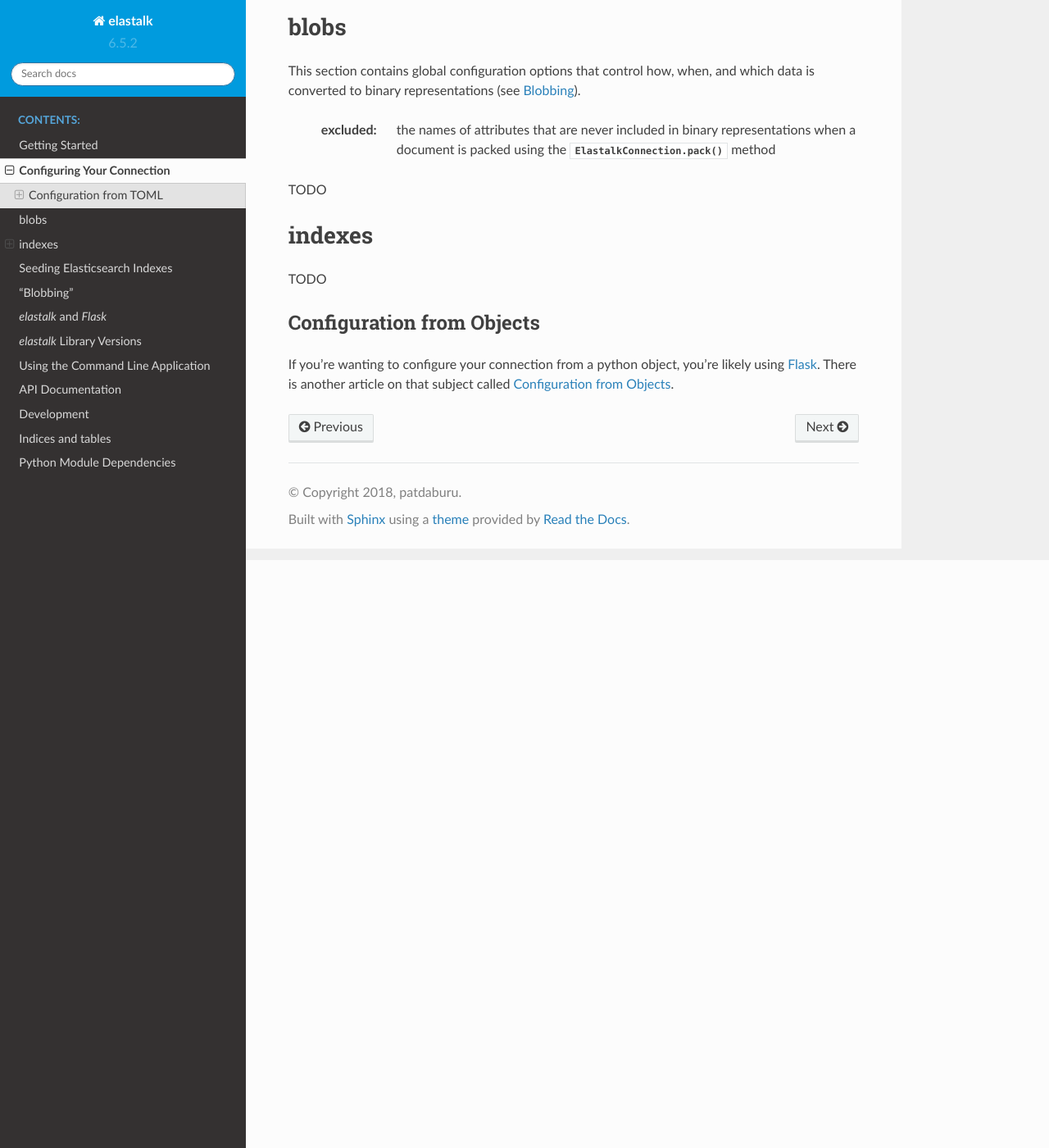
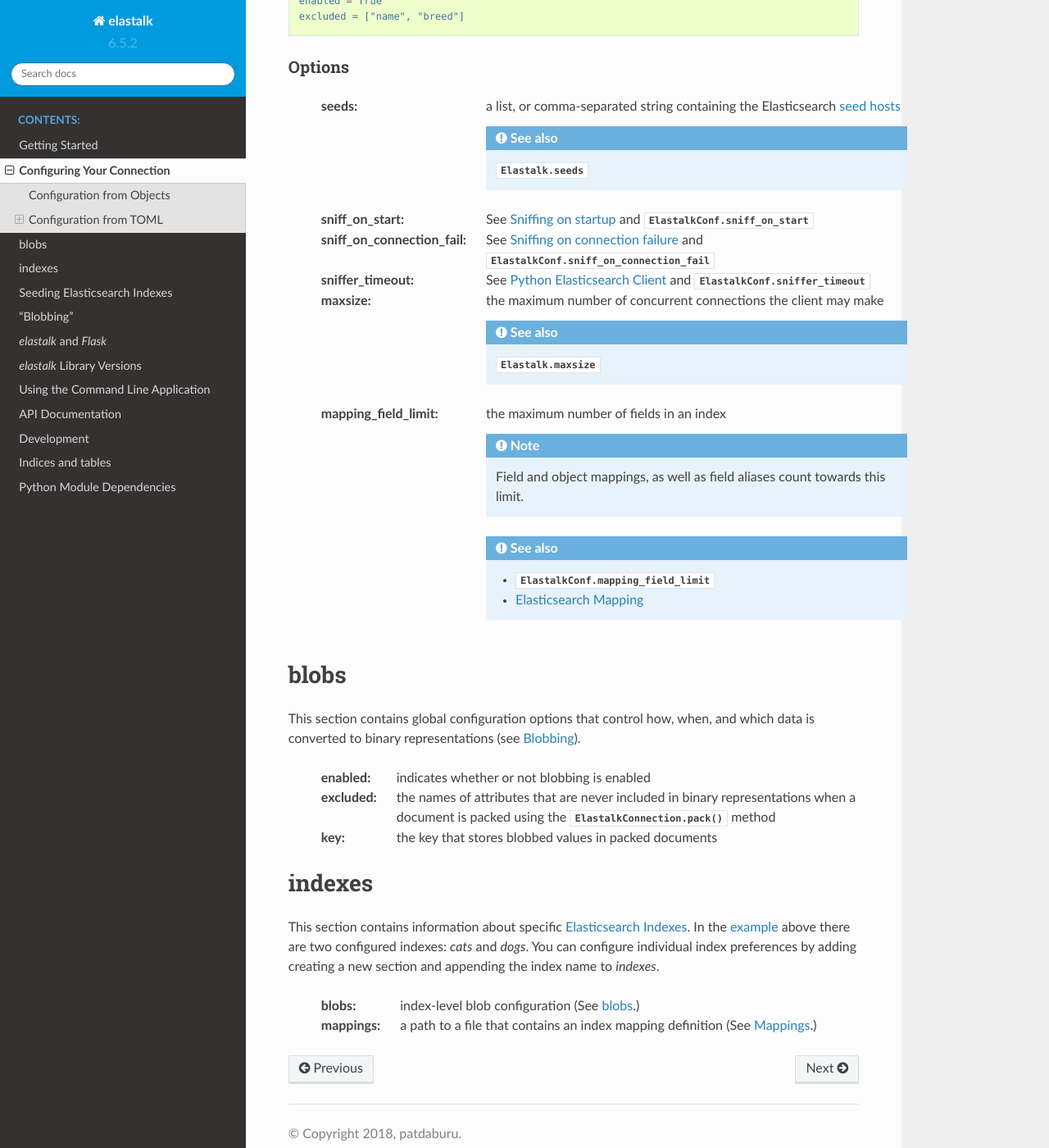
Before and after one commit to patdaburu/elastalk, a Sphinx documentation site: the page built from docs/source/configuration.rst, in a window 1280 px wide and 1400 px high, scrolled down 717 px. Shown: the whole window at 82% size. Built offline with Sphinx 7.4.7 and the Read the Docs theme 2.0.0, drawn with Linux system fonts in a browser that asks for light colours; pages that are not in the unit, such as notebooks, are missing from menus; some of the changed text lies outside the part shown.

Commit message:
Improving configuration documentation.

```diff
--- a/docs/source/configuration.rst
+++ b/docs/source/configuration.rst
@@ -12,6 +12,13 @@
 Configuring Your Connection
 ===========================
 
+Configuration from Objects
+--------------------------
+
+If you're wanting to configure your connection from a python object, you're likely using
+:ref:`Flask <elastalk_and_flask>`.  There is another article on that subject called
+:ref:`elastalk_flask_config_from_objects`.
+
 Configuration from TOML
 -----------------------
 
@@ -23,6 +30,8 @@ configure `elastalk` connections using `TOML <https://pypi.org/project/toml/>`_.
     `hash table <https://en.wikipedia.org/wiki/Hash_table>`_.
 
     -- the TOML project's `README.md <https://github.com/toml-lang/toml>`_
+
+.. _example_toml_configuration:
 
 A Sample TOML Configuration
 ^^^^^^^^^^^^^^^^^^^^^^^^^^^
@@ -42,28 +51,69 @@ A Sample TOML Configuration
 Options
 ^^^^^^^
 
+    :seeds: a list, or comma-separated string containing the Elasticsearch
+        `seed hosts <https://www.elastic.co/guide/en/elasticsearch/reference/current/modules-discovery-zen.html>`_
+
+        .. seealso::
+
+            :py:attr:`Elastalk.seeds <elastalk.config.ElastalkConf.sniff_on_start>`
+
+    :sniff_on_start:  See
+        `Sniffing on startup <https://www.elastic.co/guide/en/elasticsearch/client/net-api/current/sniffing-on-startup.html>`_
+        and :py:attr:`ElastalkConf.sniff_on_start <elastalk.config.ElastalkConf.sniff_on_start>`
+
+    :sniff_on_connection_fail:  See
+        `Sniffing on connection failure <https://www.elastic.co/guide/en/elasticsearch/client/net-api/current/sniffing-on-connection-failure.html>`_
+        and :py:attr:`ElastalkConf.sniff_on_connection_fail <elastalk.config.ElastalkConf.sniff_on_connection_fail>`
+
+    :sniffer_timeout: See
+        `Python Elasticsearch Client <https://elasticsearch-py.readthedocs.io/en/master/index.html?highlight=sniffer_timeout>`_
+        and :py:attr:`ElastalkConf.sniffer_timeout <elastalk.config.ElastalkConf.sniffer_timeout>`
+
+    :maxsize: the maximum number of concurrent connections the client may make
+
+        .. seealso::
+
+            :py:attr:`Elastalk.maxsize <elastalk.config.ElastalkConf.maxsize>`
+
+    :mapping_field_limit: the maximum number of fields in an index
+
+        .. note::
+
+            Field and object mappings, as well as field aliases count towards this limit.
+
+        .. seealso::
+
+            * :py:attr:`ElastalkConf.mapping_field_limit <elastalk.config.ElastalkConf.mapping_field_limit>`
+            * `Elasticsearch Mapping <https://www.elastic.co/guide/en/elasticsearch/reference/current/mapping.html#mapping>`_
+
+.. _configuration_blobs:
+
 blobs
 =====
 
 This section contains global configuration options that control how, when, and which data is
 converted to binary representations (see :ref:`Blobbing <blobbing>`).
 
+    :enabled: indicates whether or not blobbing is enabled
+
     :excluded: the names of attributes that are never included in binary representations when a
         document is packed using the
         :py:func:`ElastalkConnection.pack() <elastalk.connect.ElastalkConnection.pack>`
         method
 
-TODO
+    :key: the key that stores blobbed values in packed documents
 
 indexes
 =======
 
-TODO
+This section contains information about specific
+`Elasticsearch Indexes <https://www.elastic.co/blog/what-is-an-elasticsearch-index>`_.  In the
+:ref:`example <example_toml_configuration>` above there are two configured indexes: `cats` and
+`dogs`.  You can configure individual index preferences by adding creating a new section and
+appending the index name to `indexes`.
 
+    :blobs: index-level blob configuration (See :ref:`configuration_blobs`.)
 
-Configuration from Objects
---------------------------
-
-If you're wanting to configure your connection from a python object, you're likely using
-:ref:`Flask <elastalk_and_flask>`.  There is another article on that subject called
-:ref:`elastalk_flask_config_from_objects`.
+    :mappings: a path to a file that contains an index mapping definition
+        (See :ref:`seed_data_mappings`.)
```
Also changed, not shown: docs/source/blobbing.rst (+3 -20 lines), 1 other file.
